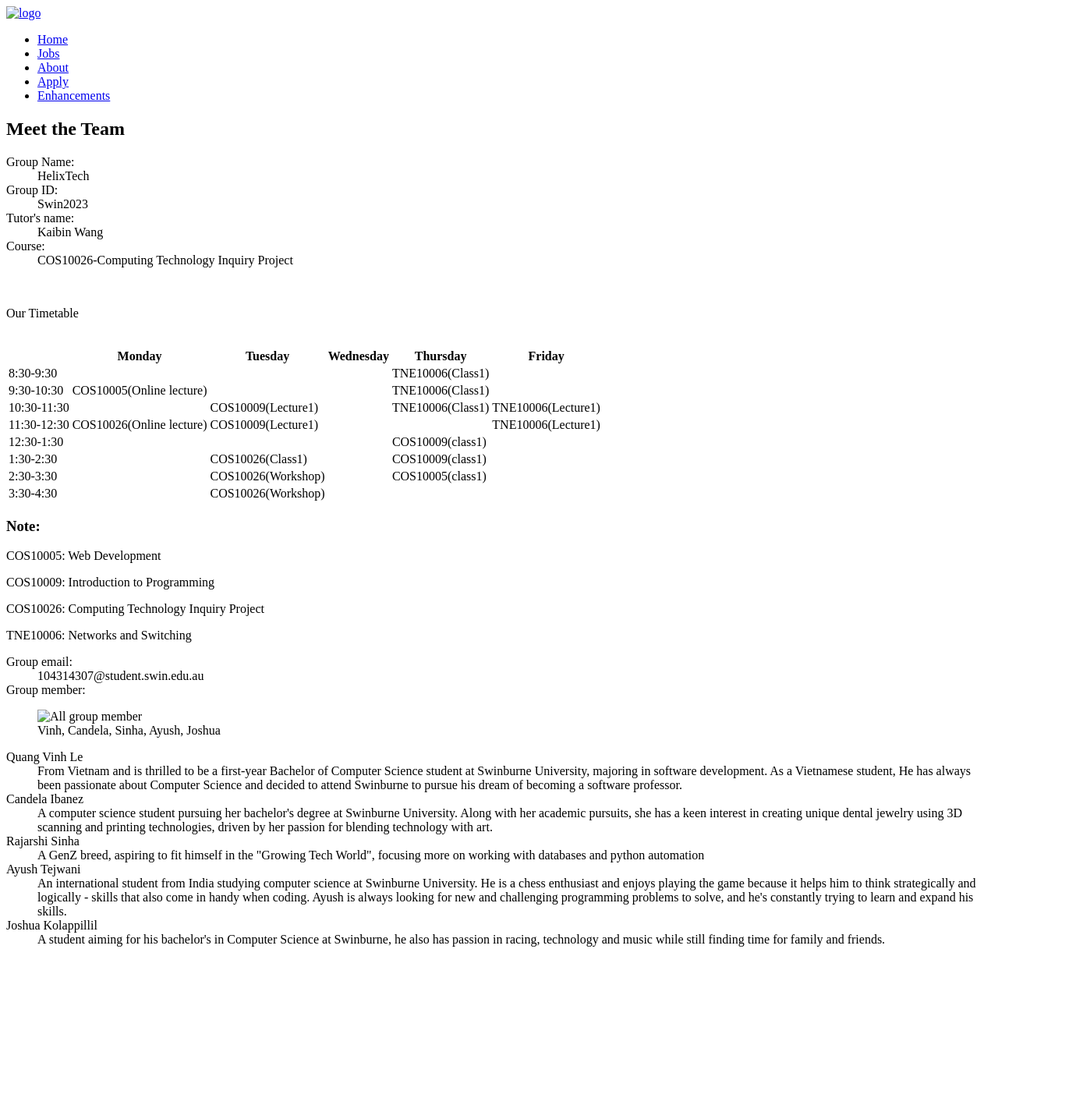
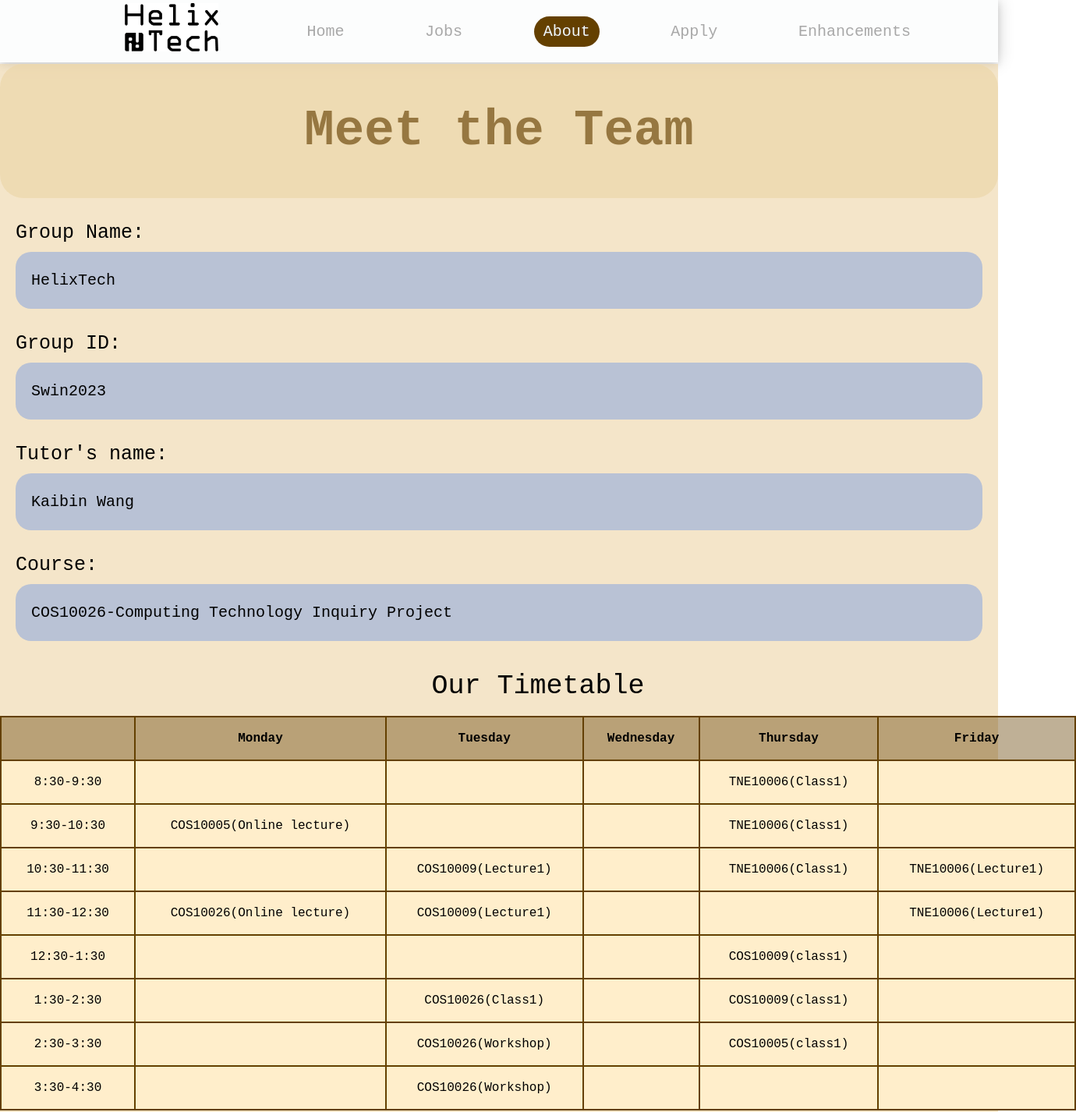
Before and after one commit to quangvinhlee/Group-Assignment1, a plain HTML site: page assign1/about.html in a window 1280 px wide. Shown: the top 1426 px of the page at 78% size, 1380 px wide, since content can reach past the window. Before the commit the page ends 1274 px from the top, so only its background shows below. Drawn offline with Linux system fonts and the light colour scheme; the site is published under a folder, as on GitHub Pages, so addresses that start at the root find nothing; a web font is replaced by a local one.

Commit message:
finish code

```diff
--- a/assign1/about.html
+++ b/assign1/about.html
@@ -2,7 +2,7 @@
 <html lang="en">
 <head>
 <title>HelixTech</title>
-<link rel="stylesheet" href="/styles/styles.css" >
+<link rel="stylesheet" href="../styles/styles.css" >
 <link rel="stylesheet" href="https://use.typekit.net/lps7arj.css">
 
 
@@ -14,7 +14,7 @@
 	<div>
 		<header>
 <nav class="navbar">
-	<a href="index.html" class="logo"><img src="/images/logo.png" alt="logo"></a>
+	<a href="index.html" class="logo"><img src="../images/logo.png" alt="logo"></a>
 	<div class="nav-links">
 	<ul>
 		<li><a href="index.html" >Home</a></li>
@@ -139,7 +139,7 @@
 			<dd>104314307@student.swin.edu.au</dd>
 			<dt id="gp_members">Group member:</dt>
 			<figure>
-				<img src="/images/group_member.jpg" alt="All group member">
+				<img src="../images/group_member.jpg" alt="All group member">
 				<figcaption>Vinh, Candela, Sinha, Ayush, Joshua</figcaption>
 			</figure>
 			<dt>Quang Vinh Le</dt>
--- a/assign1/apply.html
+++ b/assign1/apply.html
@@ -2,7 +2,7 @@
 <html lang="en">
 <head>
 <title>HelixTech</title>
-<link rel="stylesheet" href="/styles/styles.css">
+<link rel="stylesheet" href="../styles/styles.css">
 <link rel="stylesheet" href="https://use.typekit.net/lps7arj.css">
 
 <meta name="viewport" content="width=device-width, initial-scale=1" >
@@ -14,7 +14,7 @@
 	<div>
 		<header>
 		<nav class="navbar">
-		<a href="index.html" class="logo"><img src="/images/logo.png" alt="logo"></a>
+		<a href="index.html" class="logo"><img src="../images/logo.png" alt="logo"></a>
 		<div class="nav-links">
 		<ul>
 			<li><a href="index.html" >Home</a></li>
```
Also changed, not shown: assign1/enhancements.html (+2 -2 lines), assign1/index.html (+2 -2 lines), assign1/jobs.html (+2 -2 lines).
